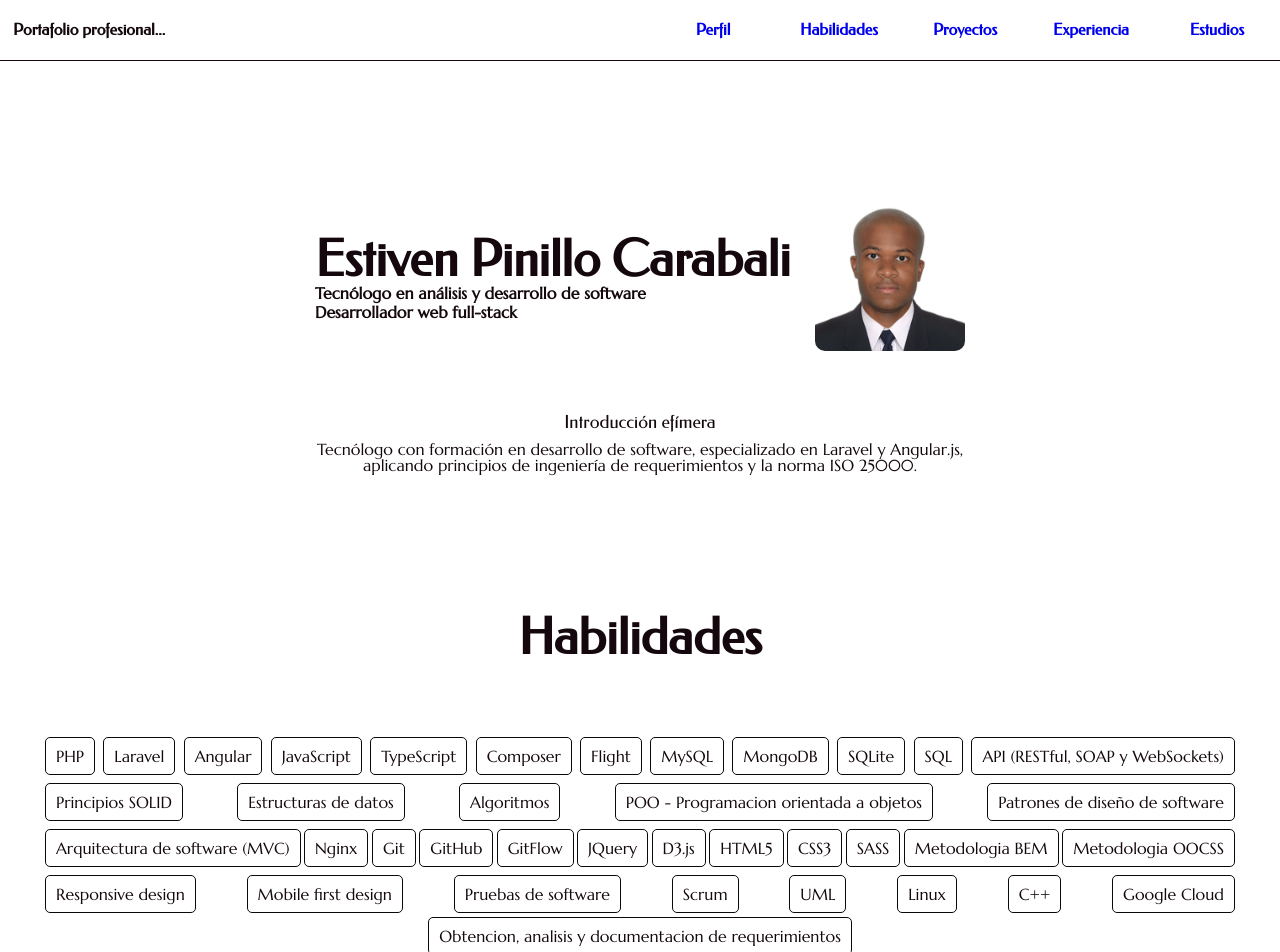
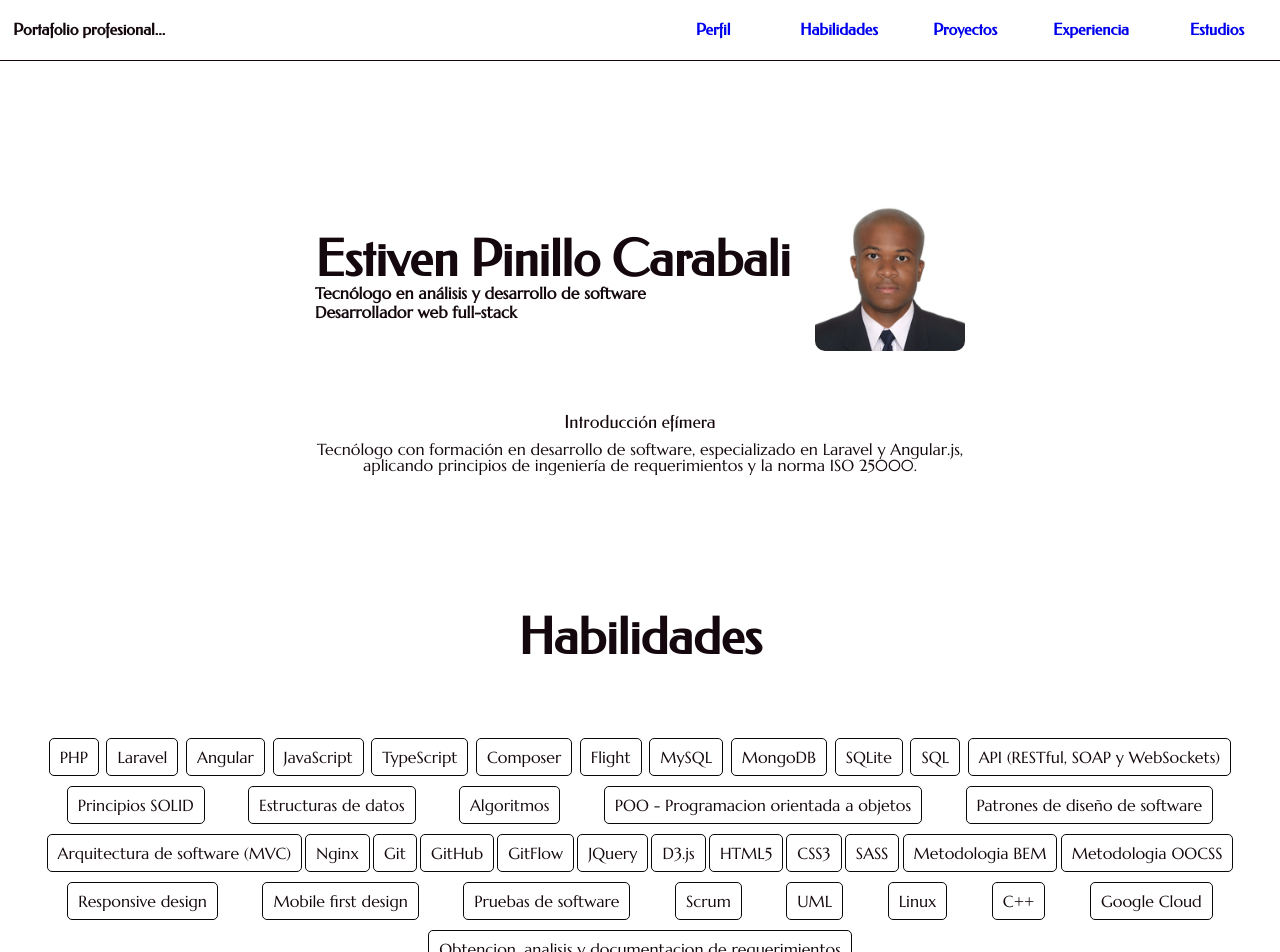
Before and after one commit to EstivenPinillo/estivenpinillo.dev, an Angular app: page / in a window 1280 px wide. Shown: the top 952 px of the page. Built offline with nearby package versions, Linux system fonts and the light colour scheme.

Commit message:
feat: change margin in skills section

```diff
--- a/src/app/features/skills/skills.component.scss
+++ b/src/app/features/skills/skills.component.scss
@@ -13,7 +13,6 @@
 .skills {
 
     display: flex;
-    justify-content: space-between;
     flex-wrap: wrap;
 
     &-head {
@@ -25,28 +24,20 @@
     &>li {
         font-size: 1.6rem;
         padding: 1rem;
-        margin: 0.4rem 0rem 0.4rem 0rem;
+        margin: 0.5rem auto 0.5rem auto;
         border: 1px solid #09090B;
         border-radius: 0.5rem;
+
+        text-align: center;
     }
 
-    &>li:last-child {
-        margin: auto;
-    }
 }
 
-@media screen and (min-width: 769px) and (max-width: 1024px) {
+
+@media screen and (min-width: 768px) {
 
     :host {
         grid-column: 2/5;
     }
 
 }
-
-@media screen and (min-width: 1024px) {
-
-    :host {
-        grid-column: 2/5;
-    }
-
-}
```
